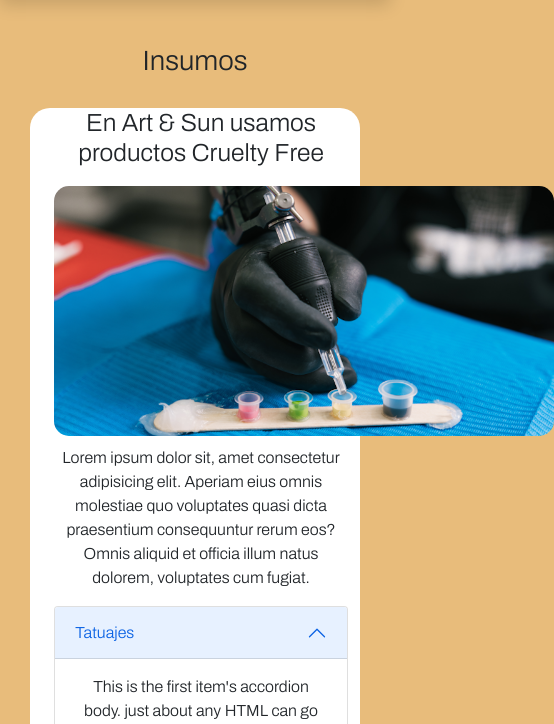
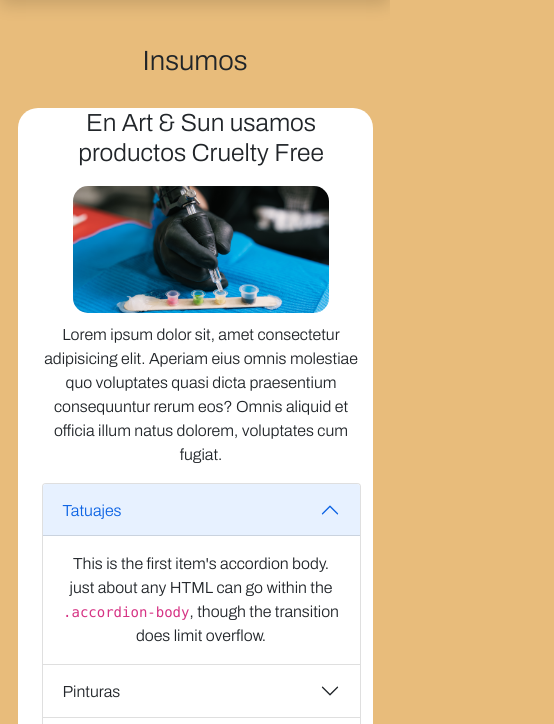
Before and after one commit to MatiSalda/Art-Sun, a plain HTML site: page secciones/insumos.html in a window 390 px wide. Shown: the part 120-844 px from the top of the page, 554 px wide, since content can reach past the window. Drawn offline with nearby package versions, Linux system fonts and the light colour scheme.

Commit message:
arreglo de img

```diff
--- a/style/style.css
+++ b/style/style.css
@@ -187,7 +187,7 @@ footer ul li {
     text-align: center;
 }
 .imgInsumos {
-    max-width: 500px;
+    max-width: 80%;
     border-radius: 15px;
     margin: 10px 0 10px 0;
 }
@@ -281,7 +281,7 @@ footer ul li {
     .sectionInsumos {
         margin: 10px 40px;
         background-color: rgb(255, 255, 255);
-        width: 90%;
+        width: 97%;
         height: 95%;
         display: flex;
         justify-content: center;
```
